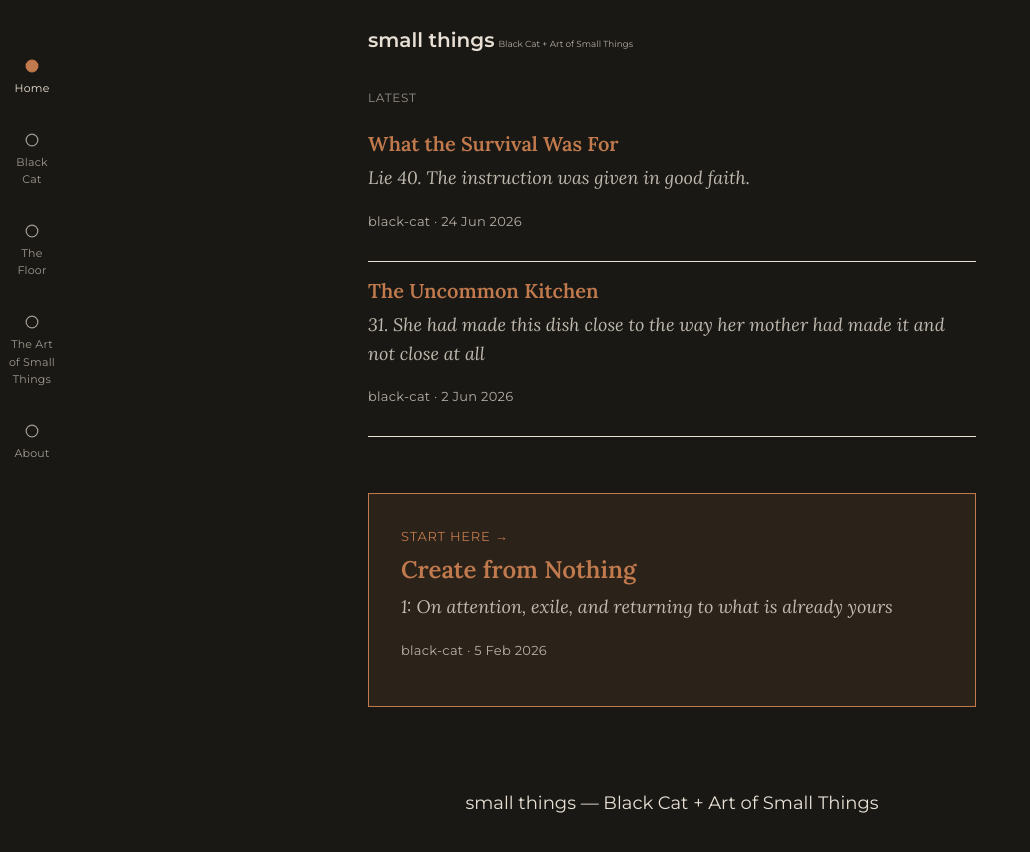
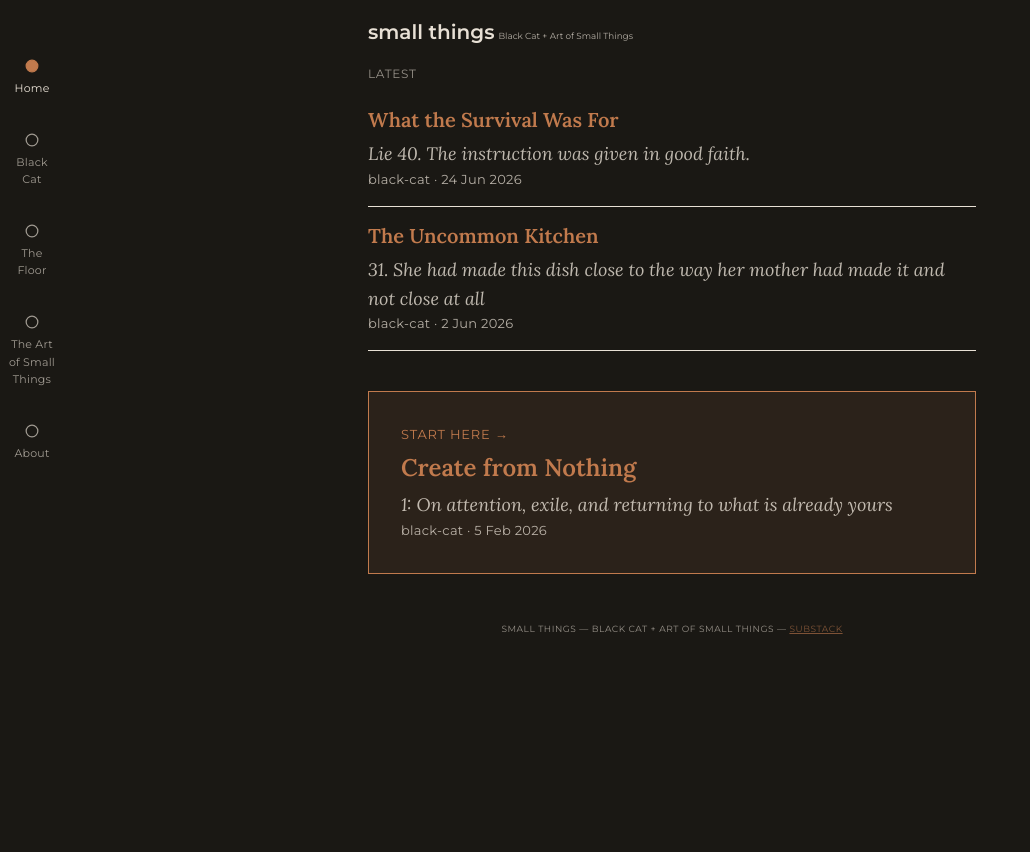
Before and after one commit to 2pix/small-things, a Jekyll site: the page built from index.html, in a window 1280 px wide. Shown: the top 852 px of the page, without its empty margins (0-1030 px from the left). Built offline with Jekyll 4.4.1, drawn with Linux system fonts in a browser that asks for light colours.

Commit message:
Fix hidden paragraph margins, tighten mobile spacing further, style footer
Real bug: only h1/h2 margins were reset, every <p> (subtitle, meta)
still carried default browser margins stacking on top of deliberate
spacing - compounding per card. Reset p margins globally, restored
intentional spacing only where needed (.post__body p). Cut further:
start-here margin/padding, main padding, site-header padding, nav
margin-top all reduced another notch. Footer: 9px, uppercase, link
back to Substack (cseet.substack.com) added.

```diff
--- a/_includes/footer.html
+++ b/_includes/footer.html
@@ -1,3 +1,3 @@
 <footer class="site-footer">
-  <p>{{ site.title }} — {{ site.description }}</p>
+  <p>{{ site.title }} — {{ site.description }} — <a href="https://cseet.substack.com" target="_blank" rel="noopener">Substack</a></p>
 </footer>
--- a/assets/css/style.css
+++ b/assets/css/style.css
@@ -19,7 +19,8 @@
 }
 
 h1,
-h2 {
+h2,
+p {
   margin: 0;
 }
 
@@ -115,7 +116,10 @@ a {
 .post-card__subtitle {
   font-style: italic;
   opacity: 0.8;
-  margin-top: 0;
+}
+
+.post__body p {
+  margin: 0 0 var(--space-3);
 }
 
 .post-card__title {
@@ -124,18 +128,18 @@ a {
 }
 
 .start-here {
-  margin-top: var(--space-4);
-  padding: var(--space-3) 0;
+  margin-top: var(--space-3);
+  padding: var(--space-2) 0;
 }
 
 main {
   max-width: 640px;
   margin: 0 auto;
-  padding: var(--space-2) 5%; /* 5% either side so text doesn't slam into the phone edge */
+  padding: var(--space-1) 5%; /* 5% either side so text doesn't slam into the phone edge */
 }
 
 .site-header {
-  padding: var(--space-3) var(--space-3) var(--space-2);
+  padding: var(--space-2) var(--space-3) var(--space-1);
 }
 
 .latest-label {
@@ -152,7 +156,7 @@ main {
   align-items: center;
   gap: var(--space-2);
   overflow-x: auto;
-  margin-top: var(--space-2);
+  margin-top: var(--space-1);
   height: 7vh; /* mobile rail */
 }
 
@@ -241,6 +245,10 @@ main {
 .site-footer {
   padding: var(--space-3);
   text-align: center;
+  font-size: 9px;
+  text-transform: uppercase;
+  letter-spacing: 0.06em;
+  opacity: 0.6;
 }
 
 .back-to-top {
```
